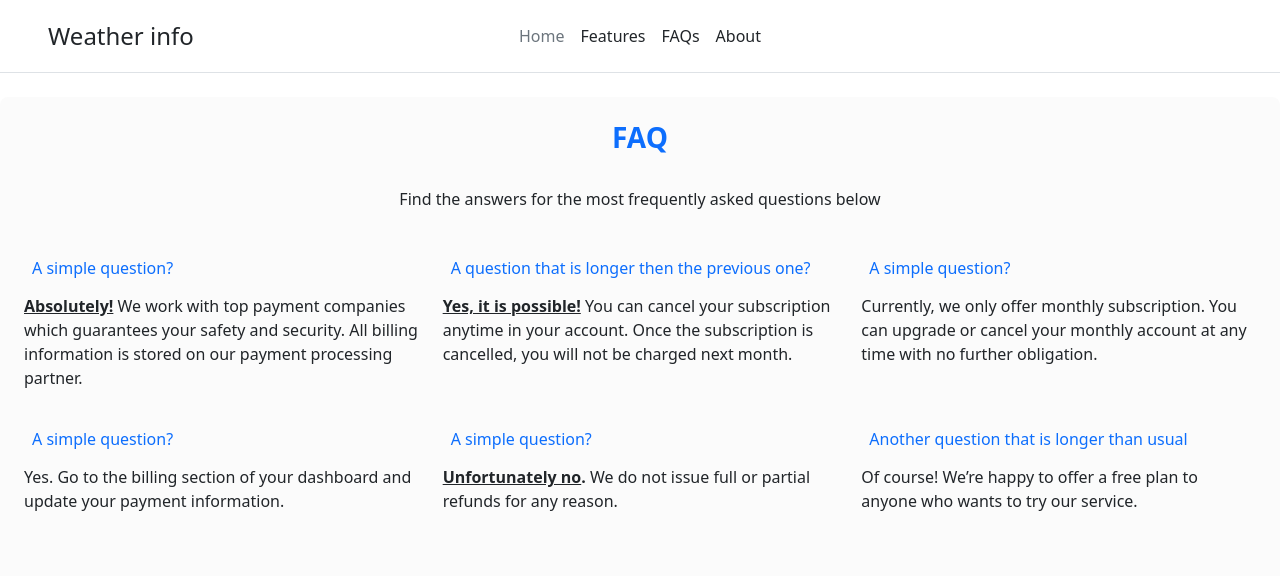
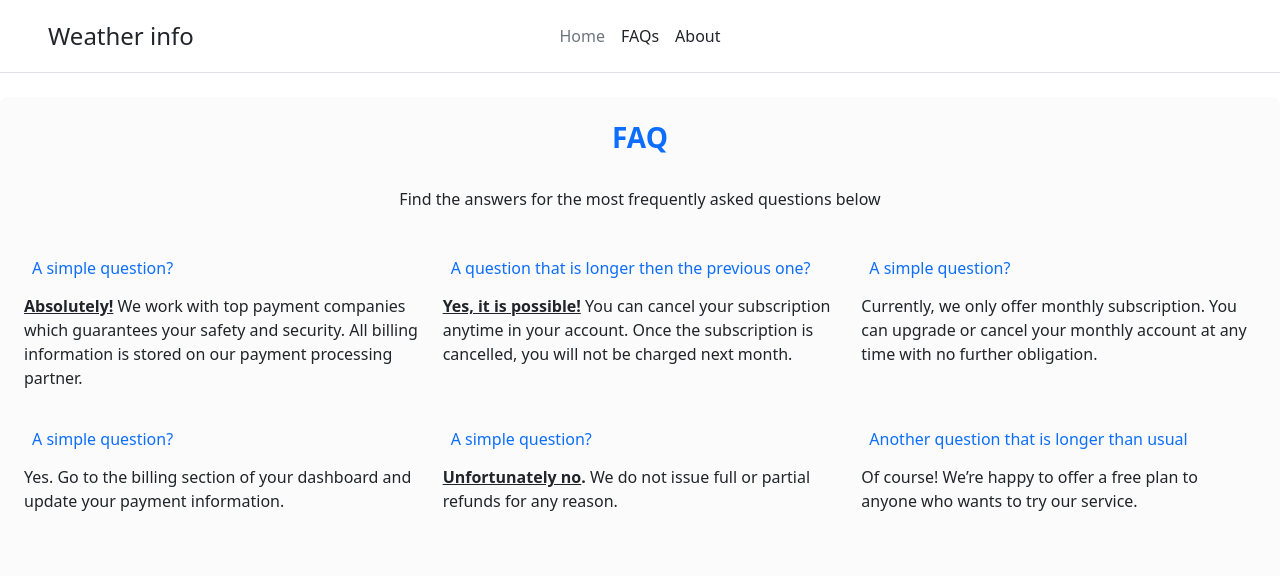
Before and after one commit to pinballtec/Weather-App, a Django app: page /faq/ in a window 1280 px wide. Shown: the top 576 px of the page. Run offline with Django 4.2, Linux system fonts and the light colour scheme.

Commit message:
header is finished

```diff
--- a/project/weather_app/templates/weather_app/header.html
+++ b/project/weather_app/templates/weather_app/header.html
@@ -14,7 +14,7 @@
 
       <ul class="nav col-12 col-md-auto mb-2 justify-content-center mb-md-0">
         <li><a href="{% url 'index' %}" class="nav-link px-2 link-secondary">Home</a></li>
-        <li><a href="#" class="nav-link px-2 link-dark">Features</a></li>
+<!--        <li><a href="#" class="nav-link px-2 link-dark">Features</a></li>-->
         <li><a href="{% url 'faq' %}" class="nav-link px-2 link-dark">FAQs</a></li>
         <li><a href="{% url 'about' %}" class="nav-link px-2 link-dark">About</a></li>
       </ul>
```
